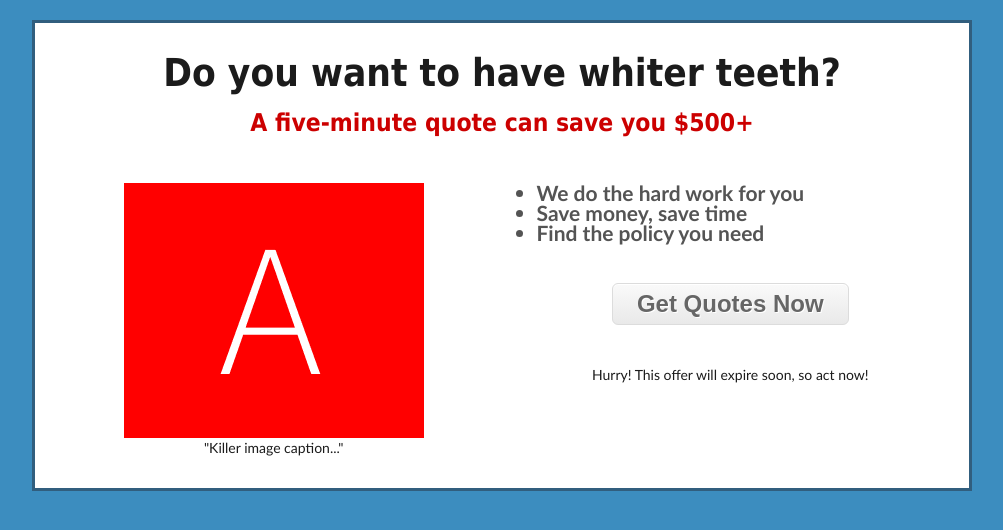
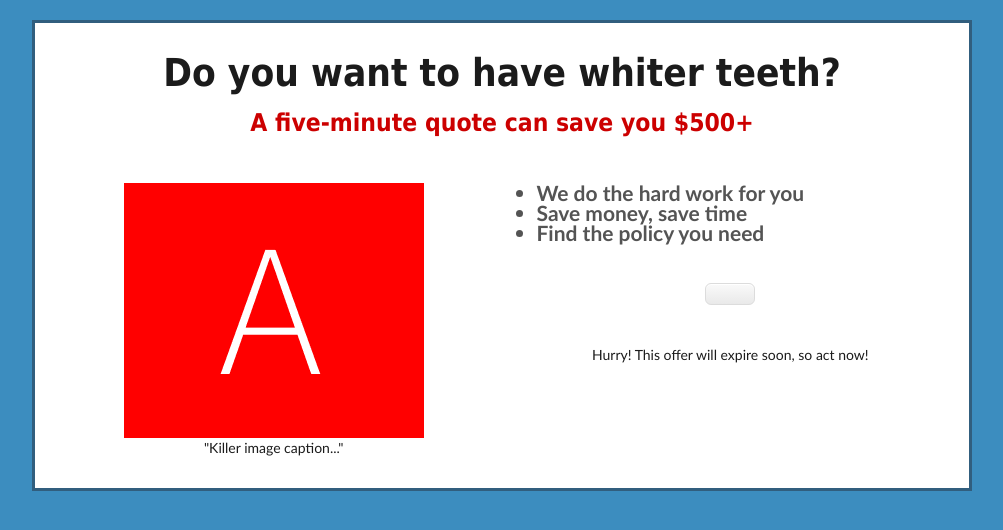
Before and after one commit to tonyseel/blog.hatkit.com, a Jekyll site: the page built from _posts/poptwo/2022-06-06-poptwo.md, in a window 1280 px wide. Shown: the top 530 px of the page, without its empty margins (138-1141 px from the left). Built offline with Jekyll 4.4.1, drawn with Linux system fonts in a browser that asks for light colours.

Commit message:
page buttion'

```diff
--- a/_layouts/poptwo.html
+++ b/_layouts/poptwo.html
@@ -37,7 +37,7 @@
                                 <li id="benefit_3" class="">{{page.bullet-three}}</li>
                             </ul>
                             <div id="cta">
-                                <a href="http://ctrtard.com/" id="button" class="btn ">Get Quotes Now</a>
+                                <a href="http://ctrtard.com/" id="button" class="btn ">{{page.button-content}}</a>
                             </div>
                             <!-- cta -->
                             <div id="date">
```
Also changed, not shown: _posts/poptwo/2022-06-06-popone.md (+1 -1 lines).
